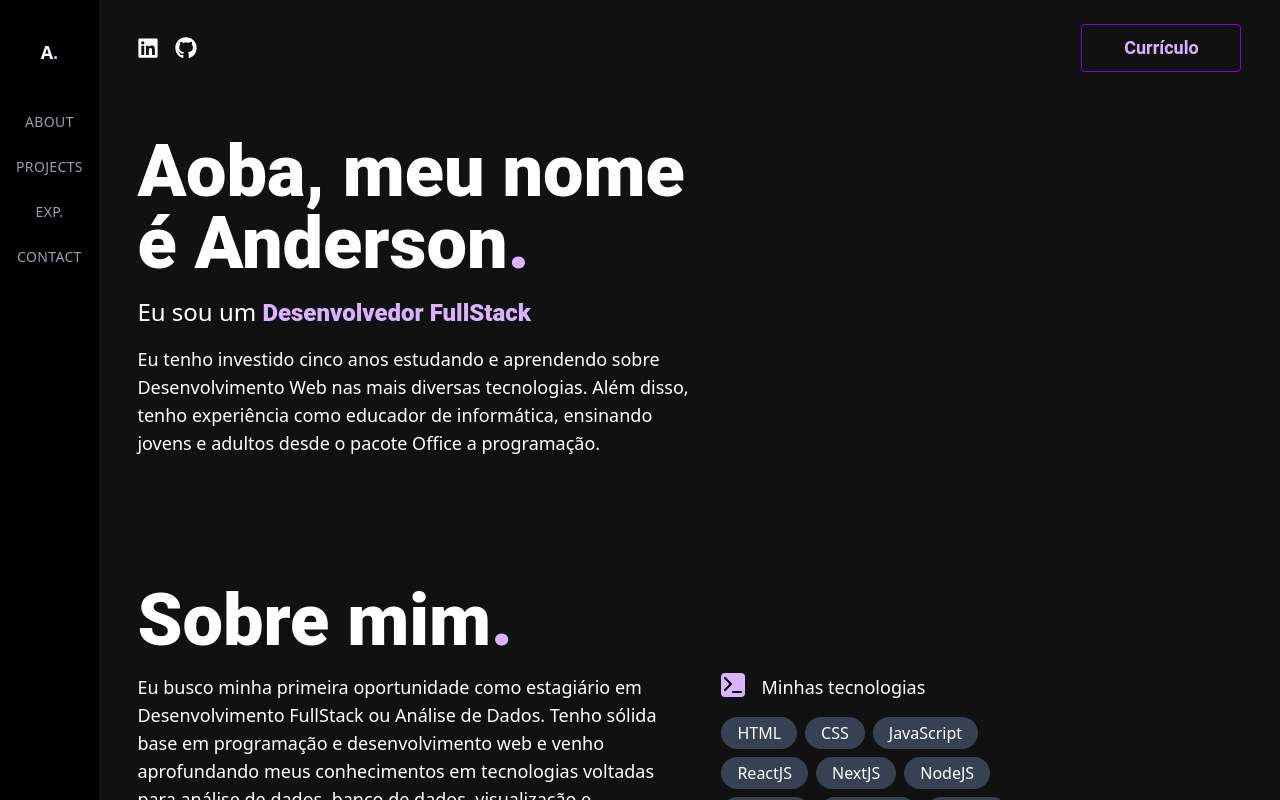
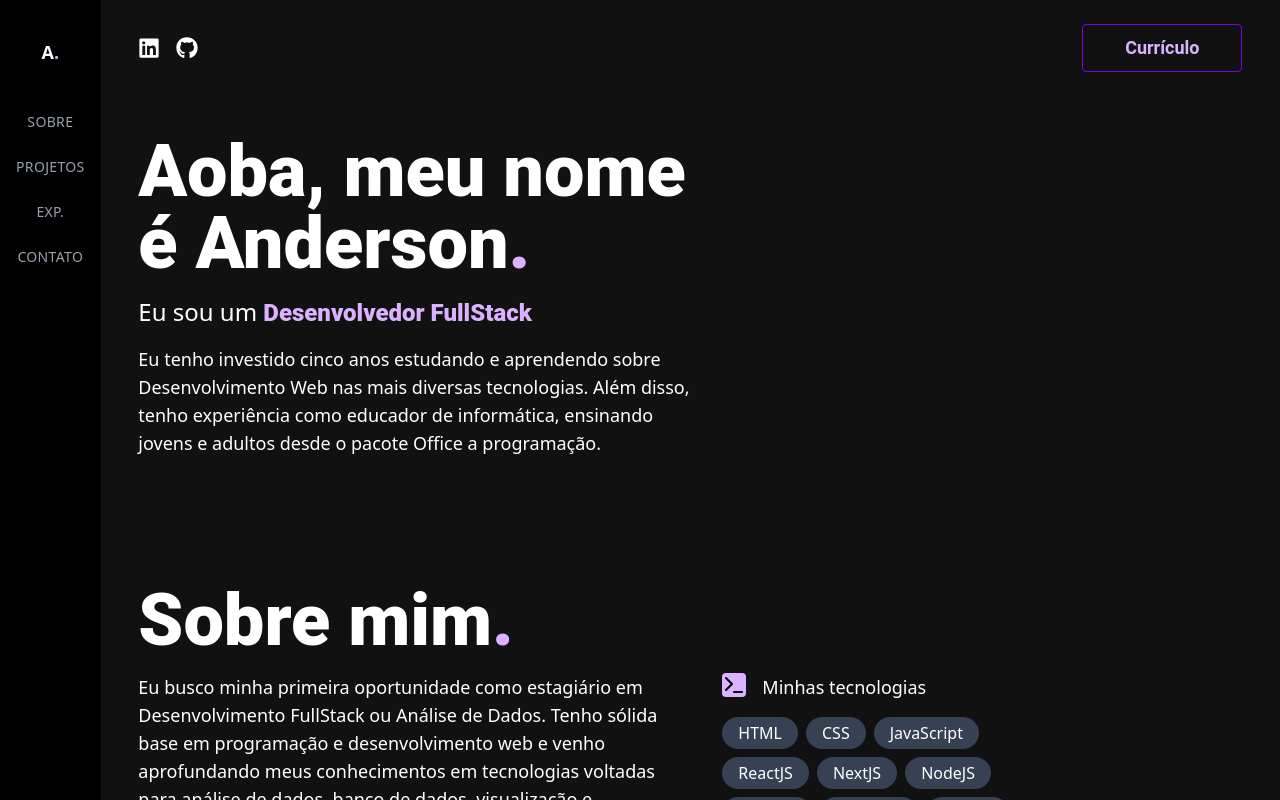
Before and after one commit to dev-ansu/ansufolio, a Next.js app: page / in a window 1280 px wide. Shown: the top 800 px of the page. Built offline with nearby package versions, Linux system fonts and the light colour scheme; no server answers.

Commit message:
Iniciando animações

```diff
--- a/package.json
+++ b/package.json
@@ -11,7 +11,7 @@
   "dependencies": {
     "axios": "^1.9.0",
     "lucide-react": "^0.509.0",
-    "motion": "^12.10.5",
+    "motion": "^12.12.1",
     "next": "15.3.2",
     "react": "^19.0.0",
     "react-dom": "^19.0.0",
--- a/src/app/page.tsx
+++ b/src/app/page.tsx
@@ -2,7 +2,7 @@ import { About } from "@/components/About";
 import { Header, SubHeader } from "@/components/Header";
 import { Hero } from "@/components/Hero";
 import { Projects } from "@/components/Projects";
-
+import * as motion from "motion/react-client"
 
 
 export default function Home() {
@@ -11,8 +11,19 @@ export default function Home() {
         <Header />
 
         <div className="max-w-6xl m-auto p-6">
-          <SubHeader />
-          <Hero />
+            <SubHeader />
+          <motion.div
+            style={{
+              translateX: -500,
+              opacity: 0
+            }}
+            animate={{
+                translateX: 0,
+                opacity: 1,
+            }}
+          >
+            <Hero />
+          </motion.div>
           <About />
           <Projects />
         </div>
--- a/src/components/Header/index.tsx
+++ b/src/components/Header/index.tsx
@@ -15,16 +15,16 @@ export const Header = ()=>{
         {/* Navegação */}
         <nav className="flex flex-col items-center space-y-6">
           <Link href="/#about" className="text-gray-400 border-b-[1px] w-full text-center border-b-transparent hover:border-b-purple-500 hover:text-white transition-all uppercase text-sm tracking-wide">
-            About
+            Sobre
           </Link>
           <Link href="/#projects" className="text-gray-400 border-b-[1px] w-full text-center border-b-transparent hover:border-b-purple-500 hover:text-white transition-all uppercase text-sm tracking-wide">
-            Projects
+            Projetos
           </Link>
           <Link href="/#experience" className="text-gray-400 border-b-[1px] w-full text-center border-b-transparent hover:border-b-purple-500 hover:text-white transition-all uppercase text-sm tracking-wide">
             Exp.
           </Link>
           <Link href="/#contact" className="text-gray-400 border-b-[1px] w-full text-center border-b-transparent hover:border-b-purple-500 hover:text-white transition-all uppercase text-sm tracking-wide">
-            Contact
+            Contato
           </Link>
         </nav>
       </header>
--- a/src/components/Hero/index.tsx
+++ b/src/components/Hero/index.tsx
@@ -1,11 +1,16 @@
+"use client";
+import { useEffect, useState } from "react";
 import { Dot } from "../Dot"
 
 export const Hero = ()=>{
+    const [text, setText] = useState("Aoba, meu nome é Anderson");
+
+
     return(
         <div className="my-16 w-full md:max-w-1/2">
             <div className="">
                 <h1 className="roboto-bold text-4xl md:text-7xl text-white">
-                    Aoba, meu nome é Anderson
+                    {text}
                     <Dot classes="w-5 h-5" />
                 </h1>
             </div>
```
Also changed, not shown: 1 other file (tests, documents, lock files or other folders).
